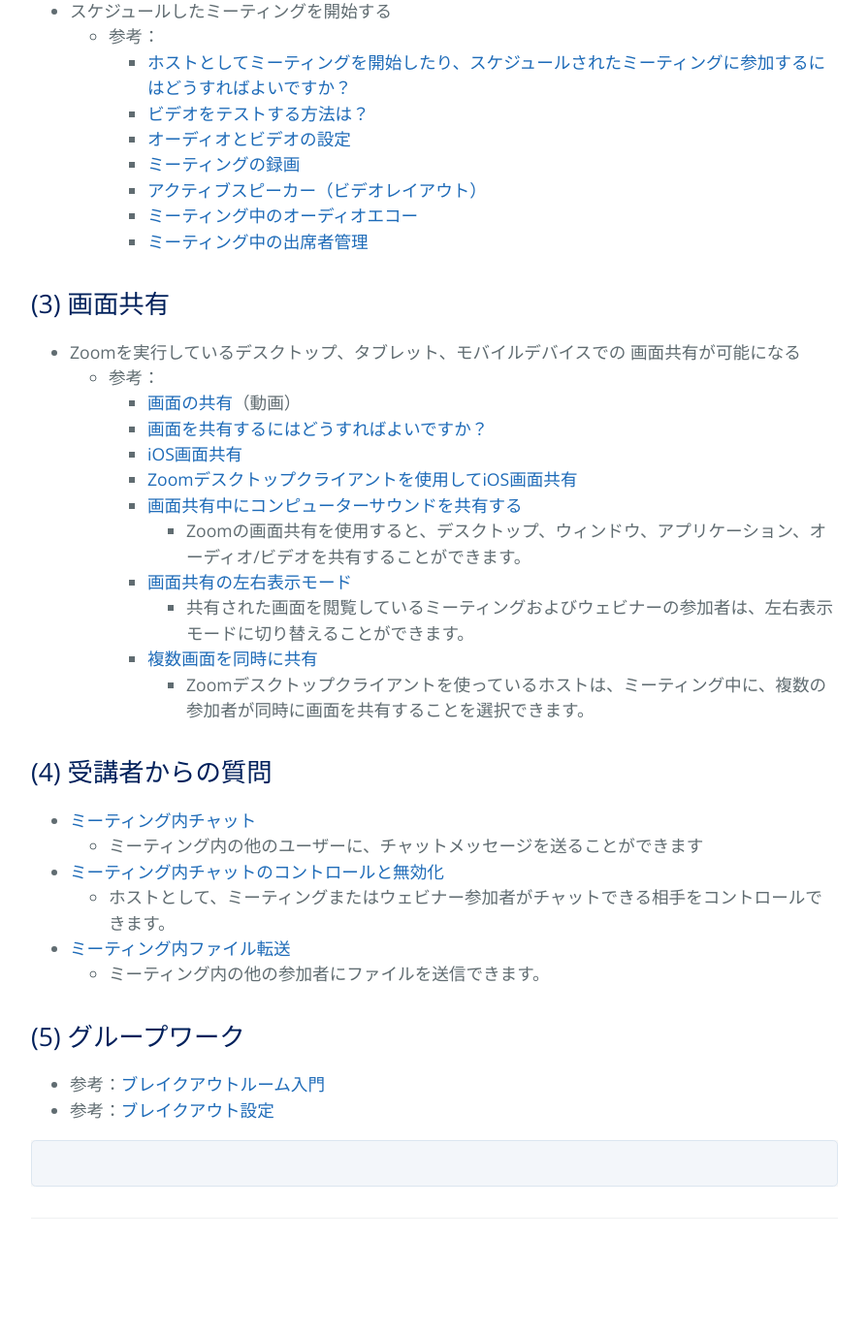
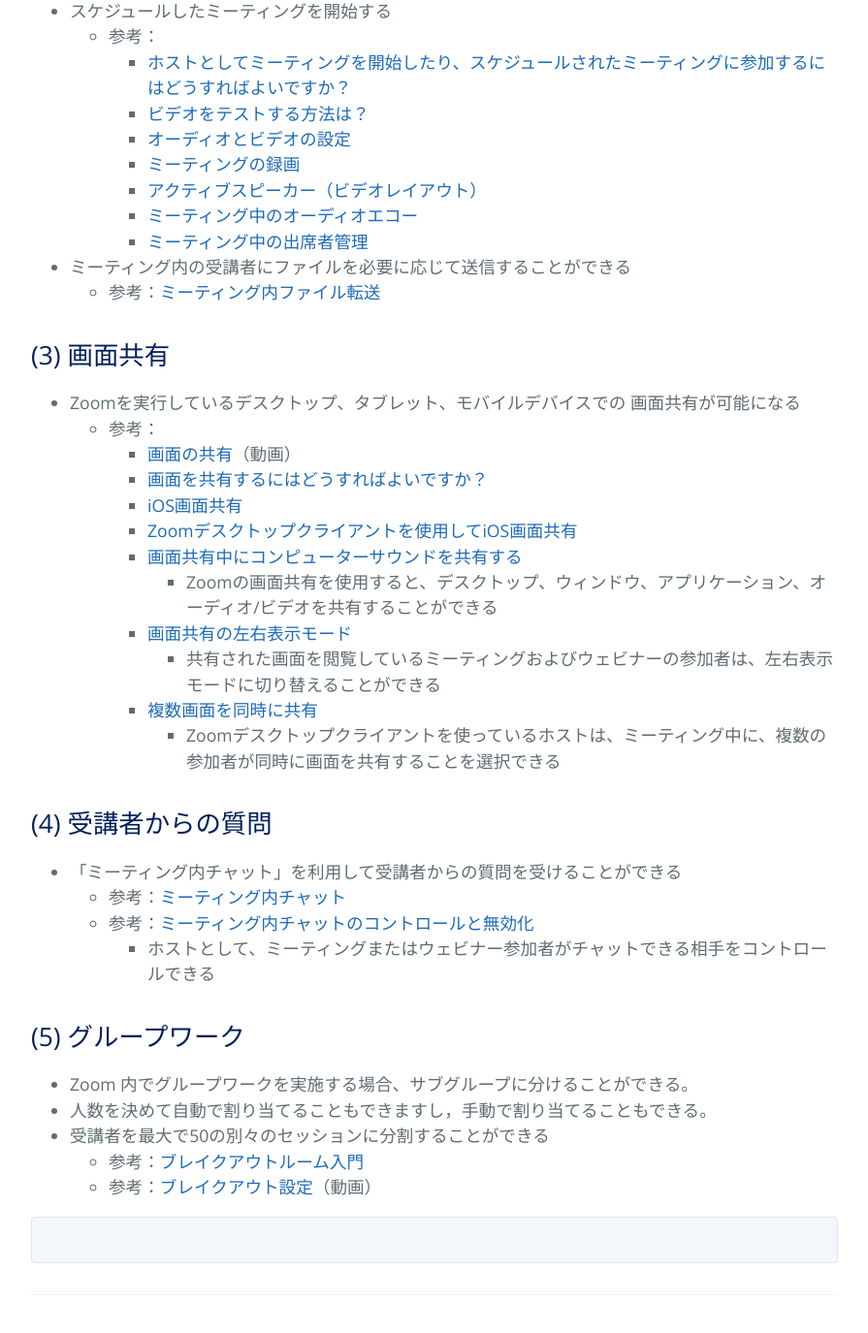
Before and after one commit to kyoto-u/online-edu, a Jekyll site: the page built from b_zoom_own.md, in a window 1280 px wide and 1400 px high, scrolled down 1876 px. Shown: the top 1375 px of the window at 97% size, without its empty margins (192-1087 px from the left). Built offline with Jekyll 4.4.1, drawn with Linux system fonts in a browser that asks for light colours; before the commit the page ends 3197 px from its top, so only the background shows below that.

Commit message:
Update b_zoom_own.md

```diff
--- a/b_zoom_own.md
+++ b/b_zoom_own.md
@@ -69,7 +69,8 @@ title: {{ site.name }}
       - [アクティブスピーカー（ビデオレイアウト）](https://support.zoom.us/hc/ja/articles/201362403-%E3%82%A2%E3%82%AF%E3%83%86%E3%82%A3%E3%83%96%E3%82%B9%E3%83%94%E3%83%BC%E3%82%AB%E3%83%BC-%E3%83%93%E3%83%87%E3%82%AA%E3%83%AC%E3%82%A4%E3%82%A2%E3%82%A6%E3%83%88-)
       - [ミーティング中のオーディオエコー](https://support.zoom.us/hc/ja/articles/202050538-%E3%83%9F%E3%83%BC%E3%83%86%E3%82%A3%E3%83%B3%E3%82%B0%E4%B8%AD%E3%81%AE%E3%82%AA%E3%83%BC%E3%83%87%E3%82%A3%E3%82%AA%E3%82%A8%E3%82%B3%E3%83%BC)
       - [ミーティング中の出席者管理](https://support.zoom.us/hc/ja/articles/200941109-%E3%83%9F%E3%83%BC%E3%83%86%E3%82%A3%E3%83%B3%E3%82%B0%E4%B8%AD%E3%81%AE%E5%87%BA%E5%B8%AD%E8%80%85%E7%AE%A1%E7%90%86)
-
+- ミーティング内の受講者にファイルを必要に応じて送信することができる
+  - 参考：[ミーティング内ファイル転送](https://support.zoom.us/hc/ja/articles/209605493-%E3%83%9F%E3%83%BC%E3%83%86%E3%82%A3%E3%83%B3%E3%82%B0%E5%86%85%E3%83%95%E3%82%A1%E3%82%A4%E3%83%AB%E8%BB%A2%E9%80%81-)
 
 ## (3) 画面共有
  - Zoomを実行しているデスクトップ、タブレット、モバイルデバイスでの 画面共有が可能になる
@@ -79,25 +80,27 @@ title: {{ site.name }}
        - [iOS画面共有](https://support.zoom.us/hc/ja/articles/115005890803-iOS%E7%94%BB%E9%9D%A2%E5%85%B1%E6%9C%89)
        - [Zoomデスクトップクライアントを使用してiOS画面共有](https://support.zoom.us/hc/ja/articles/201379235-Zoom%E3%83%87%E3%82%B9%E3%82%AF%E3%83%88%E3%83%83%E3%83%97%E3%82%AF%E3%83%A9%E3%82%A4%E3%82%A2%E3%83%B3%E3%83%88%E3%82%92%E4%BD%BF%E7%94%A8%E3%81%97%E3%81%A6iOS%E7%94%BB%E9%9D%A2%E5%85%B1%E6%9C%89)
        - [画面共有中にコンピューターサウンドを共有する](https://support.zoom.us/hc/ja/articles/201362643-%E7%94%BB%E9%9D%A2%E5%85%B1%E6%9C%89%E4%B8%AD%E3%81%AB%E3%82%B3%E3%83%B3%E3%83%94%E3%83%A5%E3%83%BC%E3%82%BF%E3%83%BC%E3%82%B5%E3%82%A6%E3%83%B3%E3%83%89%E3%82%92%E5%85%B1%E6%9C%89%E3%81%99%E3%82%8B)
-          - Zoomの画面共有を使用すると、デスクトップ、ウィンドウ、アプリケーション、オーディオ/ビデオを共有することができます。
+          - Zoomの画面共有を使用すると、デスクトップ、ウィンドウ、アプリケーション、オーディオ/ビデオを共有することができる
       - [画面共有の左右表示モード](https://support.zoom.us/hc/ja/articles/115004802843-%E7%94%BB%E9%9D%A2%E5%85%B1%E6%9C%89%E3%81%AE%E5%B7%A6%E5%8F%B3%E8%A1%A8%E7%A4%BA%E3%83%A2%E3%83%BC%E3%83%89)
-         - 共有された画面を閲覧しているミーティングおよびウェビナーの参加者は、左右表示モードに切り替えることができます。
+         - 共有された画面を閲覧しているミーティングおよびウェビナーの参加者は、左右表示モードに切り替えることができる
        - [複数画面を同時に共有](https://support.zoom.us/hc/ja/articles/115000424286-%E8%A4%87%E6%95%B0%E7%94%BB%E9%9D%A2%E3%82%92%E5%90%8C%E6%99%82%E3%81%AB%E5%85%B1%E6%9C%89)
-          - Zoomデスクトップクライアントを使っているホストは、ミーティング中に、複数の参加者が同時に画面を共有することを選択できます。
+          - Zoomデスクトップクライアントを使っているホストは、ミーティング中に、複数の参加者が同時に画面を共有することを選択できる
 
 
 
 ## (4) 受講者からの質問
-- [ミーティング内チャット](https://support.zoom.us/hc/ja/articles/203650445-%E3%83%9F%E3%83%BC%E3%83%86%E3%82%A3%E3%83%B3%E3%82%B0%E5%86%85%E3%83%81%E3%83%A3%E3%83%83%E3%83%88)
-  - ミーティング内の他のユーザーに、チャットメッセージを送ることができます
-- [ミーティング内チャットのコントロールと無効化](https://support.zoom.us/hc/ja/articles/115004809306-%E3%83%9F%E3%83%BC%E3%83%86%E3%82%A3%E3%83%B3%E3%82%B0%E5%86%85%E3%83%81%E3%83%A3%E3%83%83%E3%83%88%E3%81%AE%E3%82%B3%E3%83%B3%E3%83%88%E3%83%AD%E3%83%BC%E3%83%AB%E3%81%A8%E7%84%A1%E5%8A%B9%E5%8C%96)
-    - ホストとして、ミーティングまたはウェビナー参加者がチャットできる相手をコントロールできます。
-- [ミーティング内ファイル転送](https://support.zoom.us/hc/ja/articles/209605493-%E3%83%9F%E3%83%BC%E3%83%86%E3%82%A3%E3%83%B3%E3%82%B0%E5%86%85%E3%83%95%E3%82%A1%E3%82%A4%E3%83%AB%E8%BB%A2%E9%80%81-)
-  - ミーティング内の他の参加者にファイルを送信できます。
+- 「ミーティング内チャット」を利用して受講者からの質問を受けることができる
+  - 参考：[ミーティング内チャット](https://support.zoom.us/hc/ja/articles/203650445-%E3%83%9F%E3%83%BC%E3%83%86%E3%82%A3%E3%83%B3%E3%82%B0%E5%86%85%E3%83%81%E3%83%A3%E3%83%83%E3%83%88)
+  - 参考：[ミーティング内チャットのコントロールと無効化](https://support.zoom.us/hc/ja/articles/115004809306-%E3%83%9F%E3%83%BC%E3%83%86%E3%82%A3%E3%83%B3%E3%82%B0%E5%86%85%E3%83%81%E3%83%A3%E3%83%83%E3%83%88%E3%81%AE%E3%82%B3%E3%83%B3%E3%83%88%E3%83%AD%E3%83%BC%E3%83%AB%E3%81%A8%E7%84%A1%E5%8A%B9%E5%8C%96)
+    - ホストとして、ミーティングまたはウェビナー参加者がチャットできる相手をコントロールできる
+
 
 ## (5) グループワーク
-- 参考：[ブレイクアウトルーム入門](https://support.zoom.us/hc/ja/articles/206476093-%E3%83%96%E3%83%AC%E3%82%A4%E3%82%AF%E3%82%A2%E3%82%A6%E3%83%88%E3%83%AB%E3%83%BC%E3%83%A0%E5%85%A5%E9%96%80)
-- 参考：[ブレイクアウト設定](https://support.zoom.us/hc/ja/articles/206476313-%E3%83%93%E3%83%87%E3%82%AA%E3%83%96%E3%83%AC%E3%82%A4%E3%82%AF%E3%82%A2%E3%82%A6%E3%83%88%E3%83%AB%E3%83%BC%E3%83%A0%E3%81%AE%E7%AE%A1%E7%90%86)
+- Zoom 内でグループワークを実施する場合、サブグループに分けることができる。
+- 人数を決めて自動で割り当てることもできますし，手動で割り当てることもできる。
+- 受講者を最大で50の別々のセッションに分割することができる
+  - 参考：[ブレイクアウトルーム入門](https://support.zoom.us/hc/ja/articles/206476093-%E3%83%96%E3%83%AC%E3%82%A4%E3%82%AF%E3%82%A2%E3%82%A6%E3%83%88%E3%83%AB%E3%83%BC%E3%83%A0%E5%85%A5%E9%96%80)
+  - 参考：[ブレイクアウト設定](https://support.zoom.us/hc/ja/articles/206476313-%E3%83%93%E3%83%87%E3%82%AA%E3%83%96%E3%83%AC%E3%82%A4%E3%82%AF%E3%82%A2%E3%82%A6%E3%83%88%E3%83%AB%E3%83%BC%E3%83%A0%E3%81%AE%E7%AE%A1%E7%90%86)（動画）
 
 <!--※受講者の会議室の入り方
 ## (1) URLを使って入る
```
